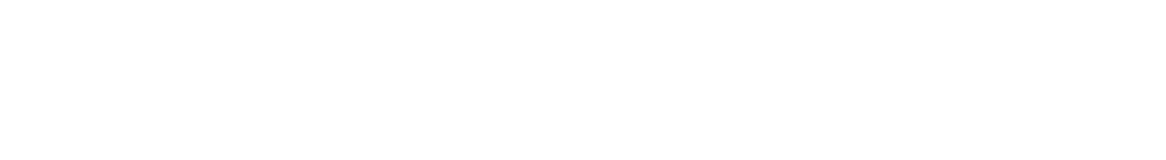
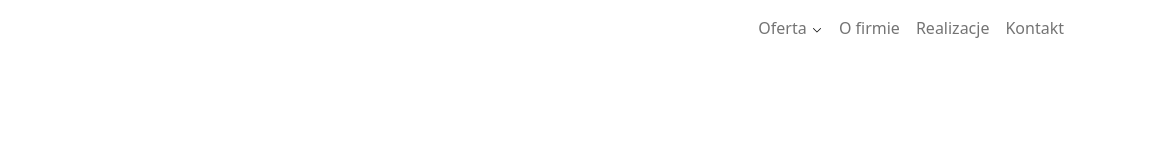
Before and after one commit to nataliam21/adRespect_giarddesign, a plain HTML site: page index.html in a window 1280 px wide. Shown: the full height of the page, 114-1280 px from the left. Drawn offline with nearby package versions, Linux system fonts and the light colour scheme; files that its build step writes are made by us from their sources.

Commit message:
adding a list for page navigation and adding a drop-down "Offer" section

```diff
--- a/index.html
+++ b/index.html
@@ -39,5 +39,54 @@
             >
               <span class="navbar-toggler-icon"></span>
             </button>
+            <div
+              id="navbarContent"
+              class="collapse navbar-collapse justify-content-end"
+            >
+              <ul class="navbar-nav nav-menu">
+                <li class="nav-item dropdown">
+                  <a
+                    id="navbarDropdown"
+                    href="#"
+                    data-bs-toggle="dropdown"
+                    role="buttom"
+                    class="nav-link"
+                    >Oferta
+                    <svg
+                      xmlns="http://www.w3.org/2000/svg"
+                      width="12"
+                      height="12"
+                      viewBox="0 0 12 12"
+                      fill="none"
+                    >
+                      <path
+                        fill-rule="evenodd"
+                        clip-rule="evenodd"
+                        d="M2.13017 4.81427C1.95661 4.6407 1.95661 4.3593 2.13017 4.18573C2.28796 4.02794 2.53487 4.0136 2.70887 4.1427L2.75871 4.18573L6 7.42681L9.24129 4.18573C9.39907 4.02794 9.64599 4.0136 9.81998 4.1427L9.86983 4.18573C10.0276 4.34352 10.042 4.59043 9.91286 4.76442L9.86983 4.81427L6.31427 8.36983C6.15648 8.52761 5.90957 8.54196 5.73558 8.41286L5.68573 8.36983L2.13017 4.81427Z"
+                        fill="#111111"
+                      />
+                    </svg>
+                  </a>
+                  <ul class="dropdown-menu">
+                    <li><a href="#" class="dropdown-item">Projekty </a></li>
+                    <li><a href="#" class="dropdown-item">Wizualizacje </a></li>
+                    <li><a href="#" class="dropdown-item">Realizacje</a></li>
+                  </ul>
+                </li>
+                <li class="nav-item">
+                  <a href="#" class="nav-link">O firmie</a>
+                </li>
+                <li class="nav-item">
+                  <a href="#" class="nav-link">Realizacje</a>
+                </li>
+                <li class="nav-item">
+                  <a href="#" class="nav-link">Kontakt</a>
+                </li>
+              </ul>
+            </div>
+          </div>
+        </nav>
+      </div>
+    </header>
   </body>
 </html>
```
Lines whose indentation alone changed are shown as unchanged.
